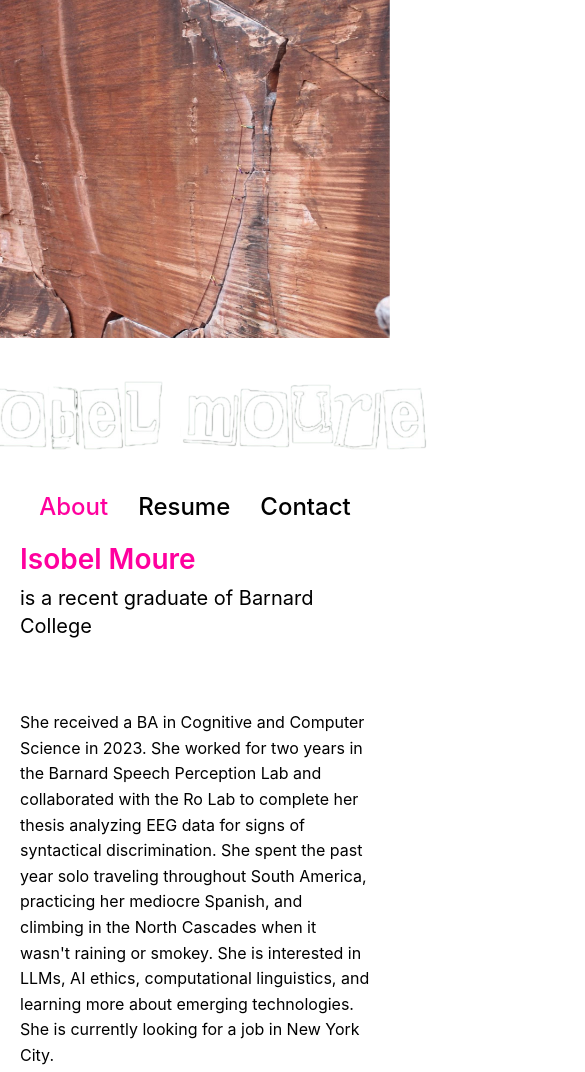
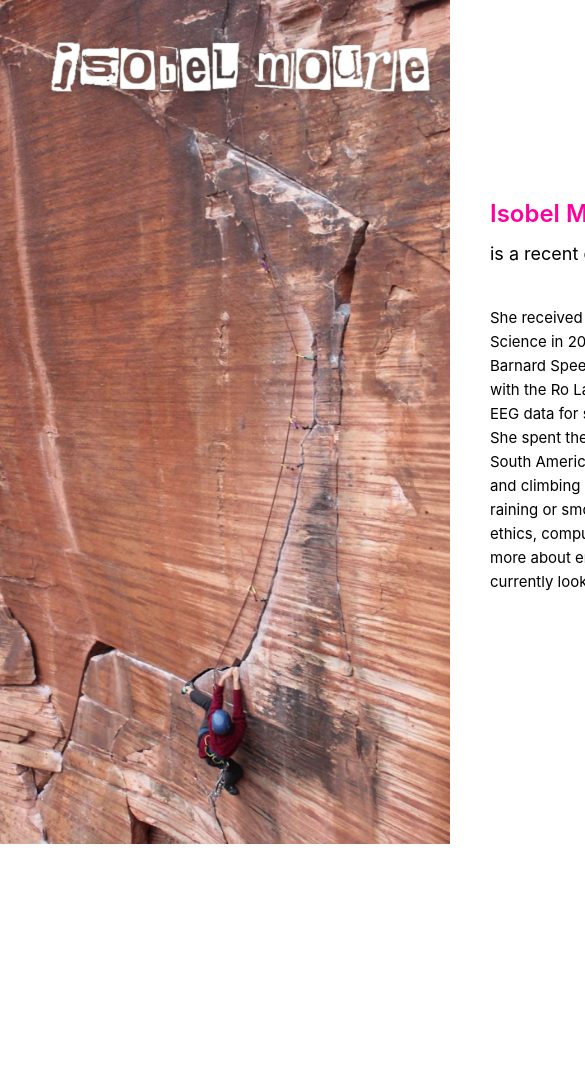
Before and after one commit to ismoure/ismoure.github.io, a plain HTML site: page index.html in a window 390 px wide. Shown: the top 1072 px of the page, 585 px wide, since content can reach past the window. After the commit the page ends 852 px from the top, so only its background shows below. Drawn offline with Linux system fonts and the light colour scheme.

Commit message:
Add logo overlay to photo and improve desktop responsiveness

```diff
--- a/index.html
+++ b/index.html
@@ -8,18 +8,18 @@
 </head>
 <body>
     <div class="container">
-        <!-- Left side - Photo -->
+        <!-- Left side - Photo with logo overlay -->
         <div class="photo-section">
             <img src="RR-photo.jpg" alt="Isobel Moure" class="profile-photo">
+            <div class="logo-overlay">
+                <img src="magazine-inverted-2.png" alt="Magazine Logo" class="logo-image">
+            </div>
         </div>
 
         <!-- Right side - Content -->
         <div class="content-section">
             <!-- Header Navigation -->
             <header class="site-header">
-                <div class="logo">
-                    <img src="magazine-inverted-2.png" alt="Magazine Logo" class="logo-image">
-                </div>
                 <nav class="navigation">
                     <a href="index.html" class="nav-link active">About</a>
                     <a href="resume.html" class="nav-link">Resume</a>
--- a/styles.css
+++ b/styles.css
@@ -17,13 +17,18 @@ body {
     display: flex;
     height: 100vh;
     width: 100%;
+    min-width: 1200px;
+    max-width: 1920px;
+    margin: 0 auto;
 }
 
 /* Left side - Photo section */
 .photo-section {
-    width: 728px;
+    width: 40%;
     height: 100vh;
     flex-shrink: 0;
+    position: relative;
+    min-width: 500px;
 }
 
 .profile-photo {
@@ -33,42 +38,48 @@ body {
     object-position: center;
 }
 
+/* Logo overlay on photo */
+.logo-overlay {
+    position: absolute;
+    top: 50px;
+    left: 50px;
+    z-index: 10;
+}
+
+.logo-image {
+    height: 80px;
+    width: auto;
+    object-fit: contain;
+    filter: drop-shadow(0 2px 4px rgba(0, 0, 0, 0.3));
+}
+
 /* Right side - Content section */
 .content-section {
     flex: 1;
-    padding: 85px 156px 0 0;
+    padding: 60px 80px 0 60px;
     display: flex;
     flex-direction: column;
+    min-width: 600px;
 }
 
 /* Header */
 .site-header {
     display: flex;
-    justify-content: space-between;
+    justify-content: flex-end;
     align-items: center;
-    margin-bottom: 72px;
-    height: 85px;
-}
-
-.logo {
-    flex-shrink: 0;
-}
-
-.logo-image {
-    height: 83px;
-    width: auto;
-    object-fit: contain;
+    margin-bottom: 60px;
+    height: 60px;
 }
 
 .navigation {
     display: flex;
-    gap: 85px;
+    gap: 60px;
 }
 
 .nav-link {
     text-decoration: none;
     color: #000;
-    font-size: 24px;
+    font-size: 20px;
     font-weight: 500;
     transition: color 0.3s ease;
 }
@@ -84,30 +95,30 @@ body {
 /* Main content */
 .main-content {
     flex: 1;
-    padding-top: 72px;
+    padding-top: 40px;
 }
 
 .name {
-    font-size: 28px;
+    font-size: 32px;
     font-weight: 600;
     color: #ff009e;
-    margin-bottom: 8px;
+    margin-bottom: 12px;
     line-height: 1.2;
 }
 
 .intro {
-    font-size: 20px;
+    font-size: 24px;
     color: #000;
-    margin-bottom: 70px;
+    margin-bottom: 60px;
     line-height: 1.4;
 }
 
 .bio {
-    max-width: 474px;
+    max-width: 600px;
 }
 
 .bio p {
-    font-size: 16px;
+    font-size: 18px;
     line-height: 1.6;
     color: #000;
 }
@@ -115,7 +126,8 @@ body {
 /* Contact page specific styles */
 .contact-photos {
     position: relative;
-    width: 768px;
+    width: 40%;
+    min-width: 500px;
 }
 
 .contact-photo {
@@ -202,25 +214,24 @@ body {
 .item-subtitle {
     font-size: 18px;
     color: #666;
-    margin-bottom: 5px;
+    margin-bottom: 8px;
 }
 
 .item-date {
     font-size: 16px;
-    color: #ff009e;
+    color: #999;
     margin-bottom: 10px;
-    font-weight: 500;
 }
 
 .item-description {
     font-size: 16px;
+    line-height: 1.5;
     color: #000;
-    line-height: 1.6;
 }
 
 .skills-grid {
     display: grid;
-    grid-template-columns: repeat(auto-fit, minmax(200px, 1fr));
+    grid-template-columns: repeat(auto-fit, minmax(250px, 1fr));
     gap: 30px;
 }
 
@@ -229,7 +240,7 @@ body {
 }
 
 .skill-title {
-    font-size: 18px;
+    font-size: 20px;
     font-weight: 600;
     color: #000;
     margin-bottom: 10px;
@@ -237,82 +248,96 @@ body {
 
 .skill-list {
     font-size: 16px;
-    color: #666;
     line-height: 1.5;
+    color: #000;
 }
 
 .interests-text {
     font-size: 16px;
+    line-height: 1.5;
     color: #000;
-    line-height: 1.6;
 }
 
-/* Responsive design */
-@media (max-width: 1200px) {
-    .photo-section {
-        width: 50%;
+/* Desktop responsive design */
+@media (max-width: 1600px) {
+    .container {
+        min-width: 1000px;
     }
 
-    .contact-photos {
-        width: 50%;
+    .photo-section {
+        width: 45%;
+        min-width: 450px;
     }
 
     .content-section {
-        padding: 60px 80px 0 40px;
+        padding: 50px 60px 0 50px;
+        min-width: 500px;
+    }
+
+    .navigation {
+        gap: 50px;
+    }
+
+    .nav-link {
+        font-size: 18px;
+    }
+
+    .name {
+        font-size: 28px;
+    }
+
+    .intro {
+        font-size: 20px;
+        margin-bottom: 50px;
+    }
+
+    .bio p {
+        font-size: 16px;
+    }
+}
+
+@media (max-width: 1200px) {
+    .container {
+        min-width: 900px;
+    }
+
+    .photo-section {
+        width: 50%;
+        min-width: 400px;
+    }
+
+    .content-section {
+        padding: 40px 50px 0 40px;
+        min-width: 450px;
     }
 
     .navigation {
         gap: 40px;
     }
-}
 
-@media (max-width: 768px) {
-    .container {
-        flex-direction: column;
+    .nav-link {
+        font-size: 16px;
     }
 
-    .photo-section {
-        width: 100%;
-        height: 40vh;
+    .name {
+        font-size: 24px;
     }
 
-    .contact-photos {
-        width: 100%;
-        height: 40vh;
-    }
-
-    .content-section {
-        padding: 40px 20px;
-    }
-
-    .site-header {
-        flex-direction: column;
-        gap: 20px;
+    .intro {
+        font-size: 18px;
         margin-bottom: 40px;
     }
 
-    .navigation {
-        gap: 30px;
+    .bio p {
+        font-size: 15px;
     }
 
-    .main-content {
-        padding-top: 40px;
+    .logo-image {
+        height: 60px;
     }
 
-    .contact-content {
-        padding-top: 40px;
-    }
-
-    .bio {
-        max-width: 100%;
-    }
-
-    .contact-info {
-        gap: 30px;
-    }
-
-    .contact-text,
-    .contact-link {
-        font-size: 20px;
+    .logo-overlay {
+        top: 40px;
+        left: 40px;
     }
 }
```
